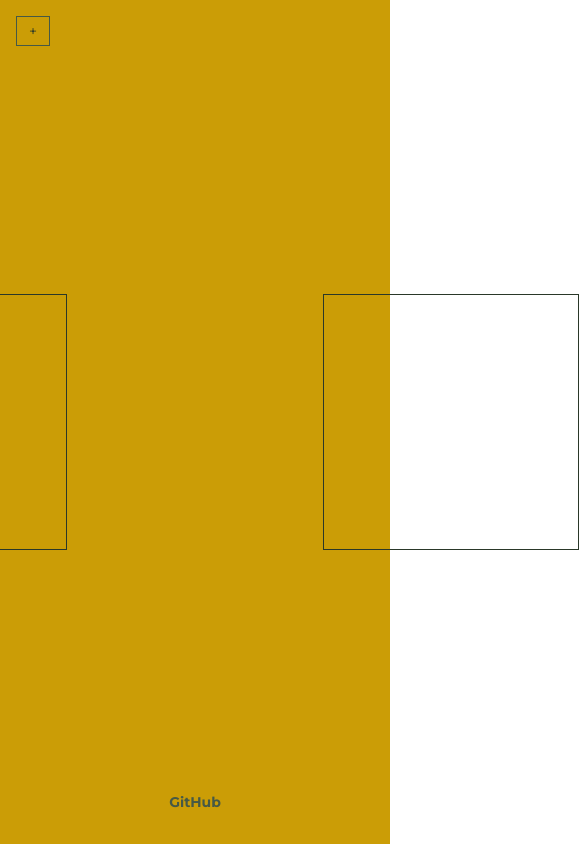
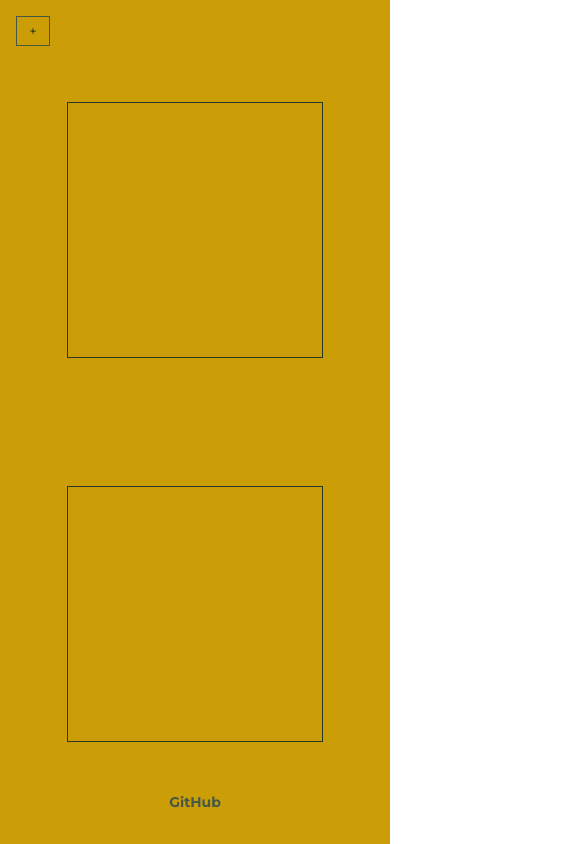
Before and after one commit to Scott2bReal/canvas-fun, a React (Vite) app: page / in a window 390 px wide. Shown: the whole page, 579 px wide, since content can reach past the window. Built offline with nearby package versions, Linux system fonts and the light colour scheme.

Commit message:
Minimal responsiveness

```diff
--- a/src/components/CursorTrail.tsx
+++ b/src/components/CursorTrail.tsx
@@ -120,7 +120,7 @@ export const CursorTrail = ({ showFps = false }: { showFps?: boolean }) => {
         ref={canvasRef}
         className="fixed inset-0 w-screen h-screen z-10 pointer-events-none"
       />
-      <div className="flex gap-64 items-center">
+      <div className="flex md:flex-row flex-col gap-32 md:gap-64 items-center">
         <div ref={targetRef} className="size-64 border border-dark-green"></div>
         <div
           ref={anotherTargetRef}
```
